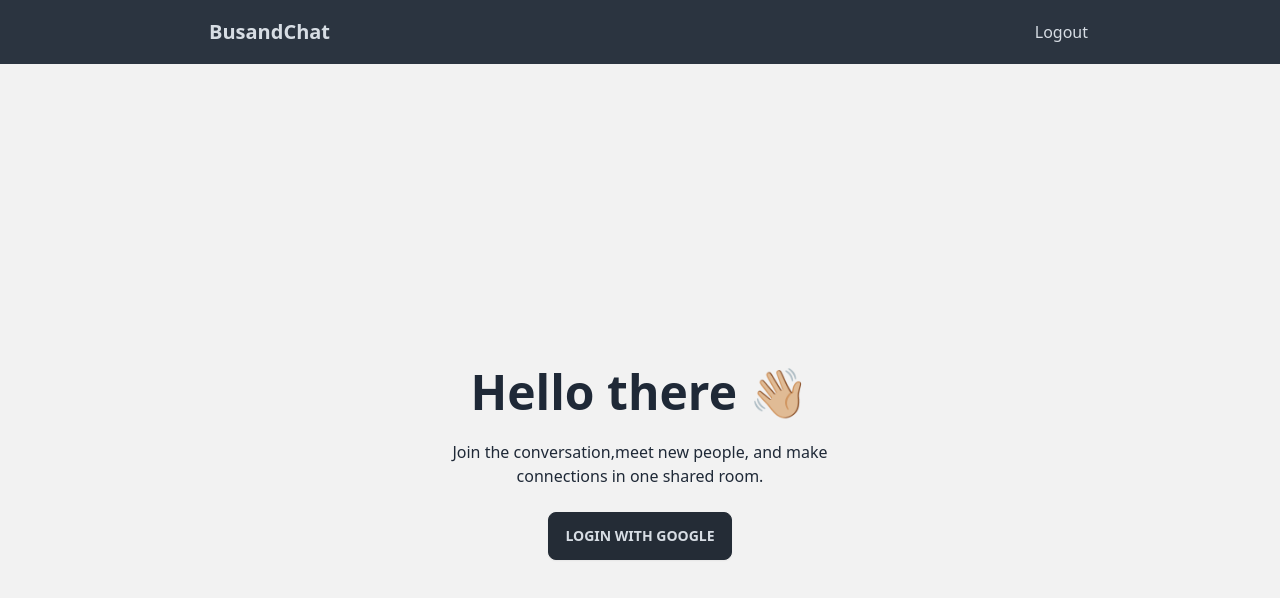
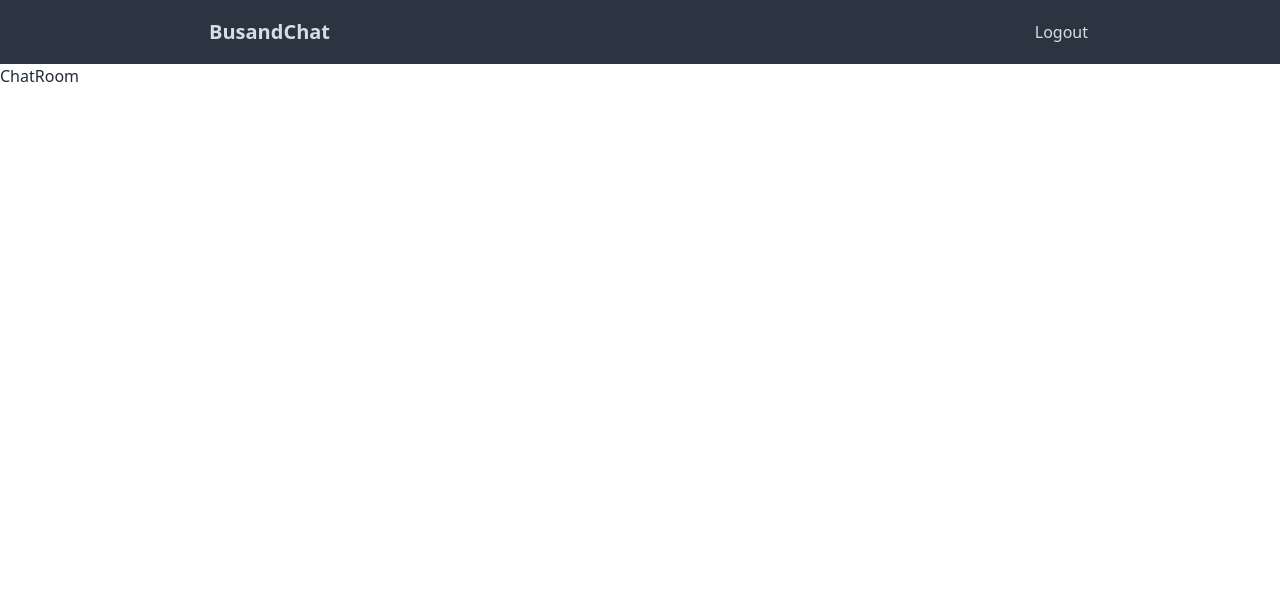
Before and after one commit to AndrewToks/chat-app, a React (Vite) app: page / in a window 1280 px wide. Shown: the top 598 px of the page. Built offline with nearby package versions, Linux system fonts and the light colour scheme.

Commit message:
chat-app udated

```diff
--- a/src/App.tsx
+++ b/src/App.tsx
@@ -1,5 +1,6 @@
 import NavBar from "./components/NavBar"
-import Login from "./pages/Login"
+import ChatRoom from "./pages/ChatRoom"
+// import Login from "./pages/Login"
 
 function App() {
 
@@ -7,7 +8,8 @@ function App() {
   return (
     <div>
       <NavBar />
-      <Login />
+      {/* <Login /> */}
+      <ChatRoom />
     </div>
   )
 }
--- /dev/null
+++ b/src/components/ChatBox.tsx
@@ -0,0 +1,9 @@
+import React from 'react'
+
+const ChatBox = () => {
+  return (
+    <div>ChatBox</div>
+  )
+}
+
+export default ChatBox
```
